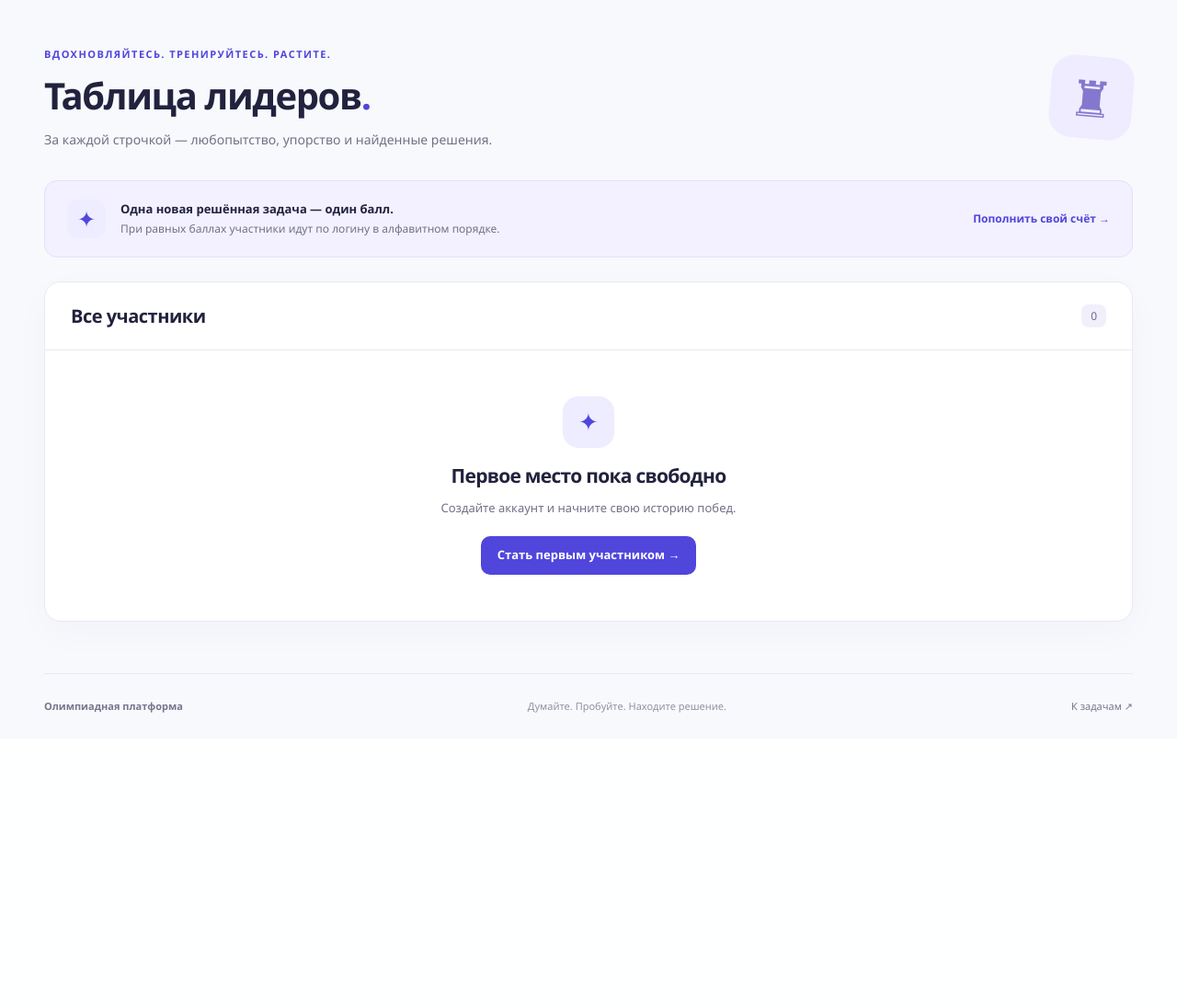
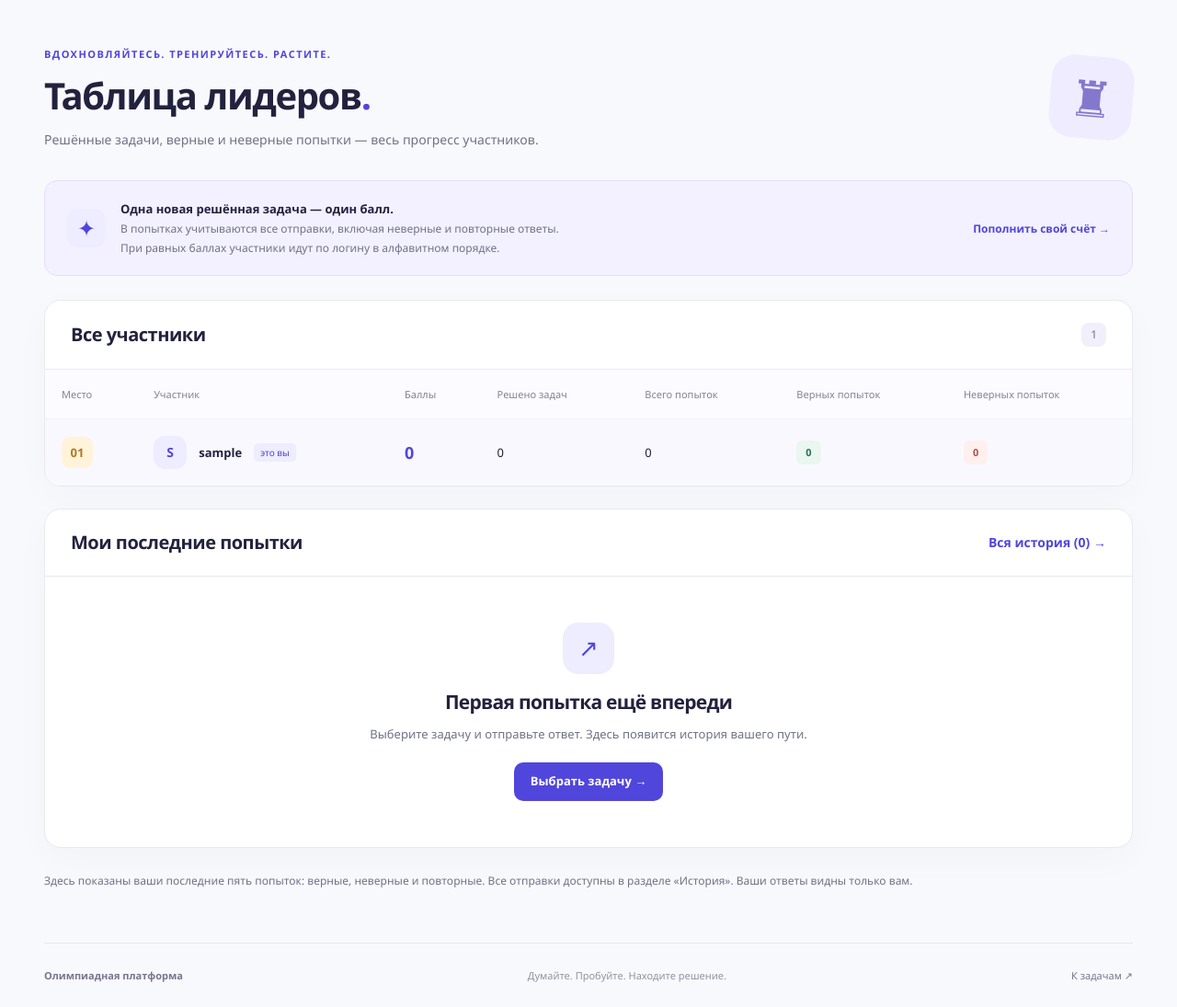
Before and after one commit to rsnjkirsnv/olympiad-platform, a Flask app: page /leaderboard in a window 1280 px wide. Shown: the part 89-1184 px from the top of the page at 92% size. Before the commit the page ends 864 px from the top, so only its background shows below. Run offline with Flask 3, Linux system fonts and the light colour scheme; the visitor is signed in with stand-in values (Sample User, id 1); data comes from the database, SQL or seed files in the repository; data that the repository does not hold is empty; some libraries are stand-ins or nearby versions.

Commit message:
Show correct and incorrect attempts on leaderboard

```diff
--- a/app/routes.py
+++ b/app/routes.py
@@ -64,7 +64,10 @@ def history():
 
 @pages.get("/leaderboard")
 def leaderboard():
-    return render_template("leaderboard.html", leaders=leaderboard_rows())
+    personal_history = attempts_for(current_user.id) if current_user.is_authenticated else None
+    return render_template("leaderboard.html", leaders=leaderboard_rows(),
+                           recent_attempts=personal_history.items[:5] if personal_history else [],
+                           attempt_count=personal_history.total if personal_history else 0)
 
 
 @pages.post("/tasks/<int:task_id>/submit")
--- a/app/services.py
+++ b/app/services.py
@@ -1,7 +1,7 @@
 import re
 from decimal import Decimal
 
-from sqlalchemy import func, select
+from sqlalchemy import case, func, select
 from sqlalchemy.dialects.sqlite import insert
 from sqlalchemy.orm import joinedload
 from werkzeug.exceptions import BadRequest
@@ -60,8 +60,23 @@ def attempts_for(user_id, page=1):
 
 
 def leaderboard_rows():
-    score = func.count(SolvedTask.id).label("score")
-    return db.session.execute(select(User.id, User.username, score)
-                              .outerjoin(SolvedTask, SolvedTask.user_id == User.id)
-                              .group_by(User.id)
-                              .order_by(score.desc(), User.username_key.asc(), User.id.asc())).all()
+    # Aggregate independently: joining raw attempts and solutions would multiply
+    # both counts for users who have solved more than one task.
+    solutions = (select(SolvedTask.user_id, func.count(SolvedTask.id).label("score"))
+                 .group_by(SolvedTask.user_id).subquery())
+    attempts = (select(
+        Attempt.user_id,
+        func.count(Attempt.id).label("attempt_count"),
+        func.sum(case((Attempt.is_correct.is_(True), 1), else_=0)).label("correct_count"),
+        func.sum(case((Attempt.is_correct.is_(False), 1), else_=0)).label("incorrect_count"),
+    ).group_by(Attempt.user_id).subquery())
+    score = func.coalesce(solutions.c.score, 0).label("score")
+    statement = (select(
+        User.id, User.username, score,
+        func.coalesce(attempts.c.attempt_count, 0).label("attempt_count"),
+        func.coalesce(attempts.c.correct_count, 0).label("correct_count"),
+        func.coalesce(attempts.c.incorrect_count, 0).label("incorrect_count"),
+    ).outerjoin(solutions, solutions.c.user_id == User.id)
+      .outerjoin(attempts, attempts.c.user_id == User.id)
+      .order_by(score.desc(), User.username_key.asc(), User.id.asc()))
+    return db.session.execute(statement).all()
--- a/app/static/css/style.css
+++ b/app/static/css/style.css
@@ -1436,6 +1436,22 @@ tbody tr:last-child td {
     background:#f9f8ff
 }
 
+.leaderboard {
+    min-width: 760px;
+}
+
+.leaderboard th,.leaderboard td {
+    padding-inline: 18px;
+}
+
+.leaderboard .participant {
+    min-width: 140px;
+}
+
+.leaderboard th {
+    white-space: normal;
+}
+
 .score-number {
     color:var(--primary);
     font-size:18px;
@@ -2094,7 +2110,7 @@ tbody tr:last-child td {
         min-width:570px
     }
     .table-scroll .leaderboard {
-        min-width:500px
+        min-width:760px
     }
     .table-task {
         font-size:12px
--- a/app/templates/leaderboard.html
+++ b/app/templates/leaderboard.html
@@ -1,7 +1,82 @@
 {% extends 'base.html' %}
+{% from '_attempt_table.html' import attempt_table %}
 {% block title %}Таблица лидеров{% endblock %}
 {% block content %}
-<div class="page-heading"><div><p class="eyebrow">ВДОХНОВЛЯЙТЕСЬ. ТРЕНИРУЙТЕСЬ. РАСТИТЕ.</p><h1>Таблица лидеров<span class="heading-dot">.</span></h1><p>За каждой строчкой — любопытство, упорство и найденные решения.</p></div><span class="leader-emblem" aria-hidden="true">♜</span></div>
-<div class="ranking-note"><span class="feature-icon lavender" aria-hidden="true">✦</span><p><strong>Одна новая решённая задача — один балл.</strong><br><span class="muted">При равных баллах участники идут по логину в алфавитном порядке.</span></p><a class="inline-link" href="{{ url_for('pages.tasks') }}">Пополнить свой счёт →</a></div>
-<section class="panel"><div class="panel-heading"><h2>Все участники</h2><span class="count-pill">{{ leaders|length }}</span></div>{% if leaders %}<div class="table-scroll"><table class="leaderboard"><thead><tr><th scope="col">Место</th><th scope="col">Участник</th><th scope="col">Баллы</th><th scope="col">Решено задач</th></tr></thead><tbody>{% for leader in leaders %}<tr class="{{ 'own-row' if current_user.is_authenticated and current_user.id == leader.id }}"><td><span class="rank rank-{{ loop.index if loop.index <= 3 else 'other' }}">{{ '%02d'|format(loop.index) }}</span></td><td><div class="participant"><span class="avatar" aria-hidden="true">{{ leader.username[0]|upper }}</span><strong class="username">{{ leader.username }}</strong>{% if current_user.is_authenticated and current_user.id == leader.id %}<span class="you-label">это вы</span>{% endif %}</div></td><td class="score-number">{{ leader.score }}</td><td>{{ leader.score }}</td></tr>{% endfor %}</tbody></table></div>{% else %}<div class="empty-state"><span class="empty-icon" aria-hidden="true">✦</span><h3>Первое место пока свободно</h3><p>Создайте аккаунт и начните свою историю побед.</p><a class="button button-small" href="{{ url_for('auth.register') }}">Стать первым участником →</a></div>{% endif %}</section>
+<div class="page-heading">
+  <div>
+    <p class="eyebrow">ВДОХНОВЛЯЙТЕСЬ. ТРЕНИРУЙТЕСЬ. РАСТИТЕ.</p>
+    <h1>Таблица лидеров<span class="heading-dot">.</span></h1>
+    <p>Решённые задачи, верные и неверные попытки — весь прогресс участников.</p>
+  </div>
+  <span class="leader-emblem" aria-hidden="true">♜</span>
+</div>
+<div class="ranking-note">
+  <span class="feature-icon lavender" aria-hidden="true">✦</span>
+  <p>
+    <strong>Одна новая решённая задача — один балл.</strong><br>
+    <span class="muted">В попытках учитываются все отправки, включая неверные и повторные ответы.<br>
+      При равных баллах участники идут по логину в алфавитном порядке.</span>
+  </p>
+  <a class="inline-link" href="{{ url_for('pages.tasks') }}">Пополнить свой счёт →</a>
+</div>
+<section class="panel">
+  <div class="panel-heading">
+    <h2>Все участники</h2>
+    <span class="count-pill">{{ leaders|length }}</span>
+  </div>
+  {% if leaders %}
+  <div class="table-scroll" role="region" aria-label="Результаты и попытки участников" tabindex="0">
+    <table class="leaderboard">
+      <thead>
+        <tr>
+          <th scope="col">Место</th>
+          <th scope="col">Участник</th>
+          <th scope="col">Баллы</th>
+          <th scope="col">Решено задач</th>
+          <th scope="col">Всего попыток</th>
+          <th scope="col">Верных попыток</th>
+          <th scope="col">Неверных попыток</th>
+        </tr>
+      </thead>
+      <tbody>
+        {% for leader in leaders %}
+        <tr class="{{ 'own-row' if current_user.is_authenticated and current_user.id == leader.id }}">
+          <td><span class="rank rank-{{ loop.index if loop.index <= 3 else 'other' }}">{{ '%02d'|format(loop.index) }}</span></td>
+          <td>
+            <div class="participant">
+              <span class="avatar" aria-hidden="true">{{ leader.username[0]|upper }}</span>
+              <strong class="username">{{ leader.username }}</strong>
+              {% if current_user.is_authenticated and current_user.id == leader.id %}<span class="you-label">это вы</span>{% endif %}
+            </div>
+          </td>
+          <td class="score-number">{{ leader.score }}</td>
+          <td>{{ leader.score }}</td>
+          <td class="attempt-total">{{ leader.attempt_count }}</td>
+          <td><span class="badge badge-easy">{{ leader.correct_count }}</span></td>
+          <td><span class="badge badge-wrong">{{ leader.incorrect_count }}</span></td>
+        </tr>
+        {% endfor %}
+      </tbody>
+    </table>
+  </div>
+  {% else %}
+  <div class="empty-state">
+    <span class="empty-icon" aria-hidden="true">✦</span>
+    <h3>Первое место пока свободно</h3>
+    <p>Создайте аккаунт и начните свою историю побед.</p>
+    <a class="button button-small" href="{{ url_for('auth.register') }}">Стать первым участником →</a>
+  </div>
+  {% endif %}
+</section>
+{% if current_user.is_authenticated %}
+<section class="panel" aria-label="Моя история попыток">
+  <div class="panel-heading">
+    <h2>Мои последние попытки</h2>
+    <a class="inline-link" href="{{ url_for('pages.history') }}">Вся история ({{ attempt_count }}) →</a>
+  </div>
+  {{ attempt_table(recent_attempts) }}
+</section>
+<p class="catalog-tip">Здесь показаны ваши последние пять попыток: верные, неверные и повторные.
+  Все отправки доступны в разделе «История». Ваши ответы видны только вам.</p>
+{% endif %}
 {% endblock %}
```
Also changed, not shown: VERIFICATION.md (+9 -0 lines), tests/test_progress.py (+64 -0 lines), README.md.
